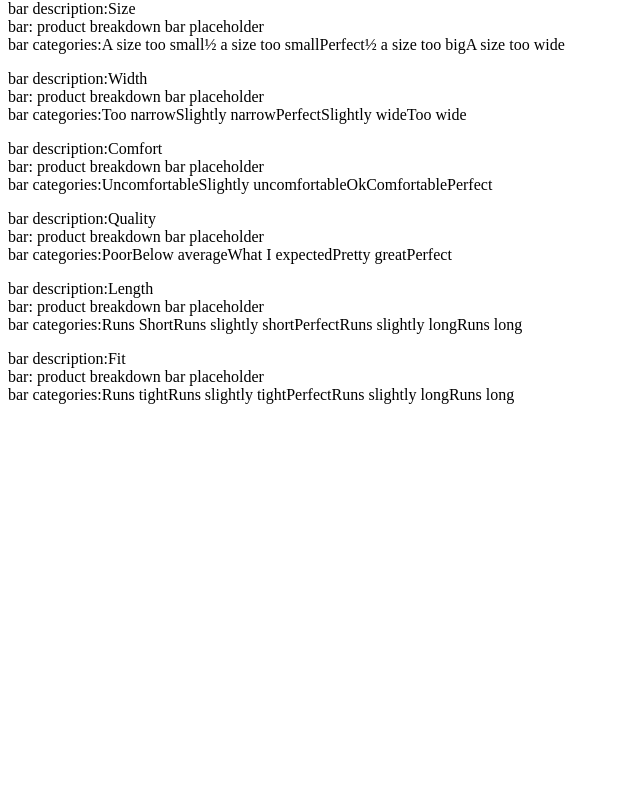
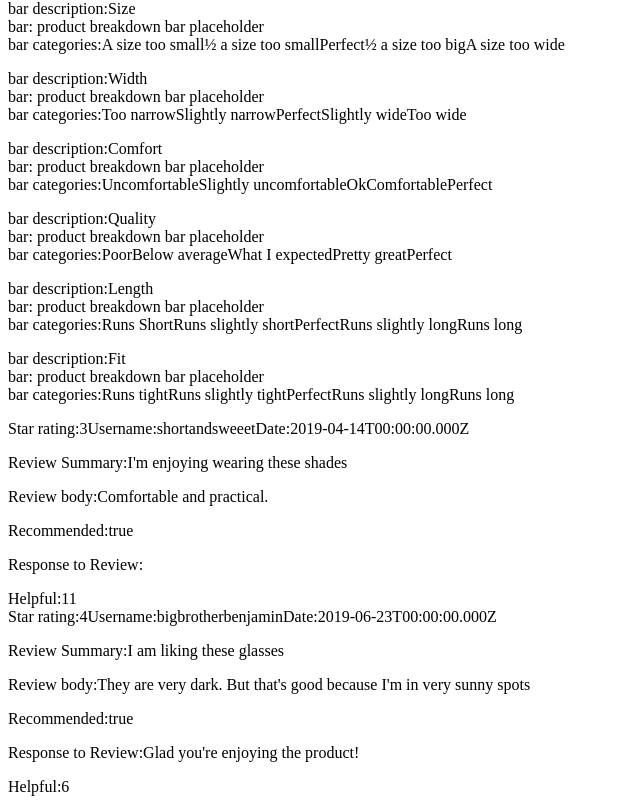
Before and after one commit to geniusify/project-catwalk, a React app: page / in a window 1280 px wide. Shown: the part 1113-1917 px from the top of the page, without its empty margins (0-640 px from the left). Before the commit the page ends 1533 px from the top, so only its background shows below. Built offline with nearby package versions, Linux system fonts and the light colour scheme; no server answers; the HTML template or start-up script is replaced by a standard one.

Commit message:
Add template for review list component

```diff
--- a/client/src/components/Ratings-And-Reviews/Ratings-And-Reviews.jsx
+++ b/client/src/components/Ratings-And-Reviews/Ratings-And-Reviews.jsx
@@ -1,6 +1,7 @@
 import React from 'react';
 
 import RatingBreakdown from './Rating-Breakdown/Rating-Breakdown.jsx';
+import ReviewList from './Review-List/Review-List.jsx';
 
 class RatingsAndReviews extends React.Component {
   constructor(props) {
@@ -15,6 +16,7 @@ class RatingsAndReviews extends React.Component {
     return (
       <div className="rr-container">
         <RatingBreakdown />
+        <ReviewList />
       </div>
     );
   }
--- /dev/null
+++ b/client/src/components/Ratings-And-Reviews/Review-List/Individual-Review.jsx
@@ -0,0 +1,56 @@
+/* eslint-disable camelcase */
+/* eslint-disable react/prop-types */
+import React from 'react';
+import PropTypes from 'prop-types';
+
+const IndividualReview = ({ review }) => {
+  const {
+    rating, reviewer_name, date, summary, body, recommend, response, helpfulness,
+  } = review;
+
+  return (
+    <div>
+      <span>
+        Star rating:
+        {rating}
+        Username:
+        {reviewer_name}
+        Date:
+        {date}
+      </span>
+      <p>
+        Review Summary:
+        {summary}
+      </p>
+      <p>
+        Review body:
+        {body}
+      </p>
+      <span>
+        Recommended:
+        {recommend.toString()}
+      </span>
+      <p>
+        Response to Review:
+        {response}
+      </p>
+      <span>
+        Helpful:
+        {helpfulness}
+      </span>
+    </div>
+  );
+};
+
+IndividualReview.propTypes = {
+  rating: PropTypes.number.isRequired,
+  reviewer_name: PropTypes.string.isRequired,
+  date: PropTypes.string.isRequired,
+  summary: PropTypes.string.isRequired,
+  body: PropTypes.string.isRequired,
+  recommend: PropTypes.bool.isRequired,
+  response: PropTypes.string.isRequired,
+  helpfulness: PropTypes.number.isRequired,
+};
+
+export default IndividualReview;
--- /dev/null
+++ b/client/src/components/Ratings-And-Reviews/Review-List/Review-List.jsx
@@ -0,0 +1,32 @@
+import React from 'react';
+
+import IndividualReview from './Individual-Review.jsx';
+import { results } from '../testReviewData.js';
+
+class ReviewList extends React.Component {
+  constructor(props) {
+    super(props);
+
+    this.state = {
+      reviews: results,
+      numberToDisplay: 2,
+    };
+  }
+
+  render() {
+    const { reviews, numberToDisplay } = this.state;
+    const displayList = reviews.slice(0, numberToDisplay);
+
+    return (
+      <div className="rr-review-list">
+        {displayList.map((review) => (
+          <IndividualReview
+            review={review}
+          />
+        ))}
+      </div>
+    );
+  }
+}
+
+export default ReviewList;
--- /dev/null
+++ b/client/src/components/Ratings-And-Reviews/testReviewData.js
@@ -0,0 +1,80 @@
+module.exports = {
+  product: '23146',
+  page: 0,
+  count: 5,
+  results: [
+    {
+      review_id: 308889,
+      rating: 3,
+      summary: "I'm enjoying wearing these shades",
+      recommend: true,
+      response: '',
+      body: 'Comfortable and practical.',
+      date: '2019-04-14T00:00:00.000Z',
+      reviewer_name: 'shortandsweeet',
+      helpfulness: 11,
+      photos: [
+        {
+          id: 536115,
+          url: 'https://images.unsplash.com/photo-1560570803-7474c0f9af99?ixlib=rb-1.2.1&ixid=eyJhcHBfaWQiOjEyMDd9&auto=format&fit=crop&w=975&q=80',
+        },
+        {
+          id: 536116,
+          url: 'https://images.unsplash.com/photo-1561693532-9ff59442a7db?ixlib=rb-1.2.1&auto=format&fit=crop&w=975&q=80',
+        },
+        {
+          id: 536117,
+          url: 'https://images.unsplash.com/photo-1487349384428-12b47aca925e?ixlib=rb-1.2.1&ixid=eyJhcHBfaWQiOjEyMDd9&auto=format&fit=crop&w=1650&q=80',
+        },
+      ],
+    },
+    {
+      review_id: 308887,
+      rating: 4,
+      summary: 'I am liking these glasses',
+      recommend: true,
+      response: "Glad you're enjoying the product!",
+      body: "They are very dark. But that's good because I'm in very sunny spots",
+      date: '2019-06-23T00:00:00.000Z',
+      reviewer_name: 'bigbrotherbenjamin',
+      helpfulness: 6,
+      photos: [],
+    },
+    {
+      review_id: 308891,
+      rating: 2,
+      summary: 'This product was ok!',
+      recommend: false,
+      response: '',
+      body: "They're fine but I wouldn't buy again.",
+      date: '2019-05-23T00:00:00.000Z',
+      reviewer_name: 'anyone',
+      helpfulness: 2,
+      photos: [],
+    },
+    {
+      review_id: 308890,
+      rating: 5,
+      summary: "I'm not a fan!",
+      recommend: false,
+      response: "Sorry to hear. Is there anything in particular you don't like?",
+      body: "I don't like them",
+      date: '2019-06-16T00:00:00.000Z',
+      reviewer_name: 'negativity',
+      helpfulness: 2,
+      photos: [],
+    },
+    {
+      review_id: 308888,
+      rating: 4,
+      summary: 'They look good on me',
+      recommend: true,
+      response: '',
+      body: 'I so stylish and just my aesthetic.',
+      date: '2019-03-12T00:00:00.000Z',
+      reviewer_name: 'fashionperson',
+      helpfulness: 1,
+      photos: [],
+    },
+  ],
+};
```
Also changed, not shown: 1 other file (tests, documents, lock files or other folders).
